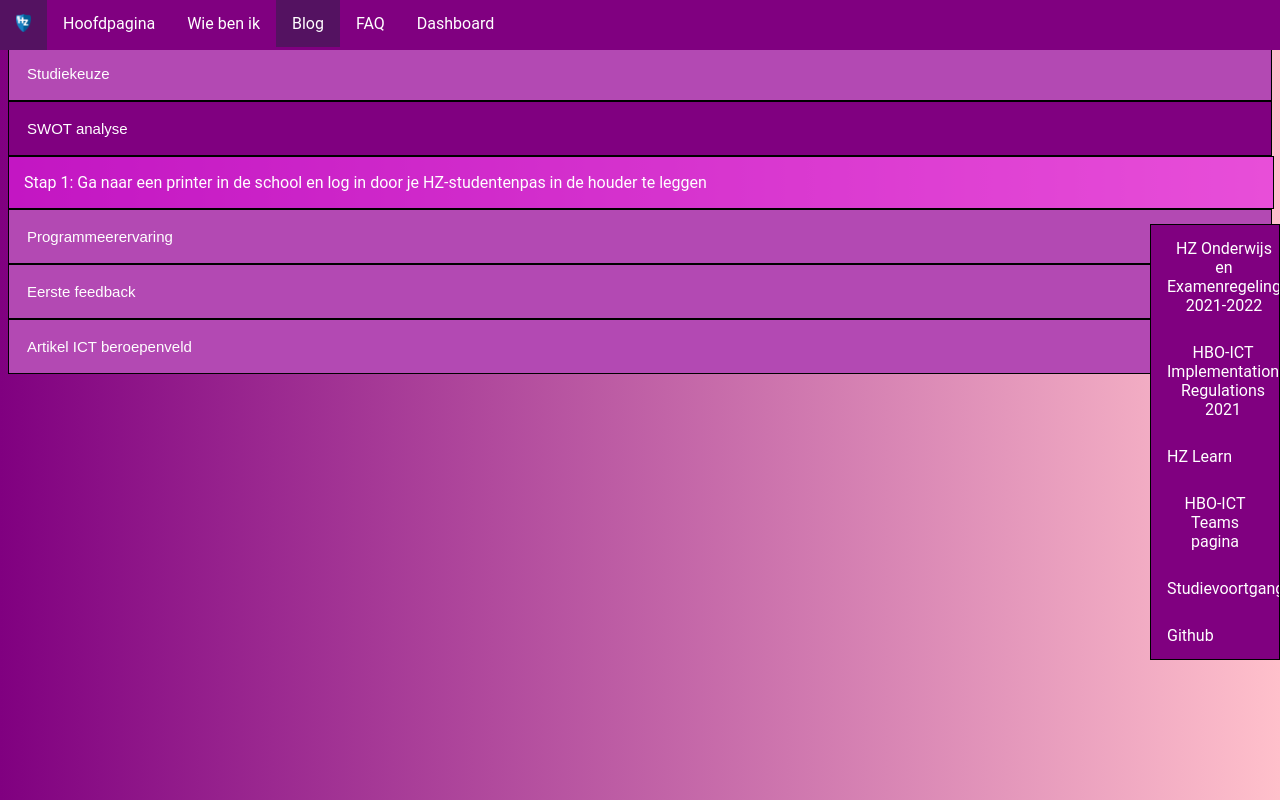
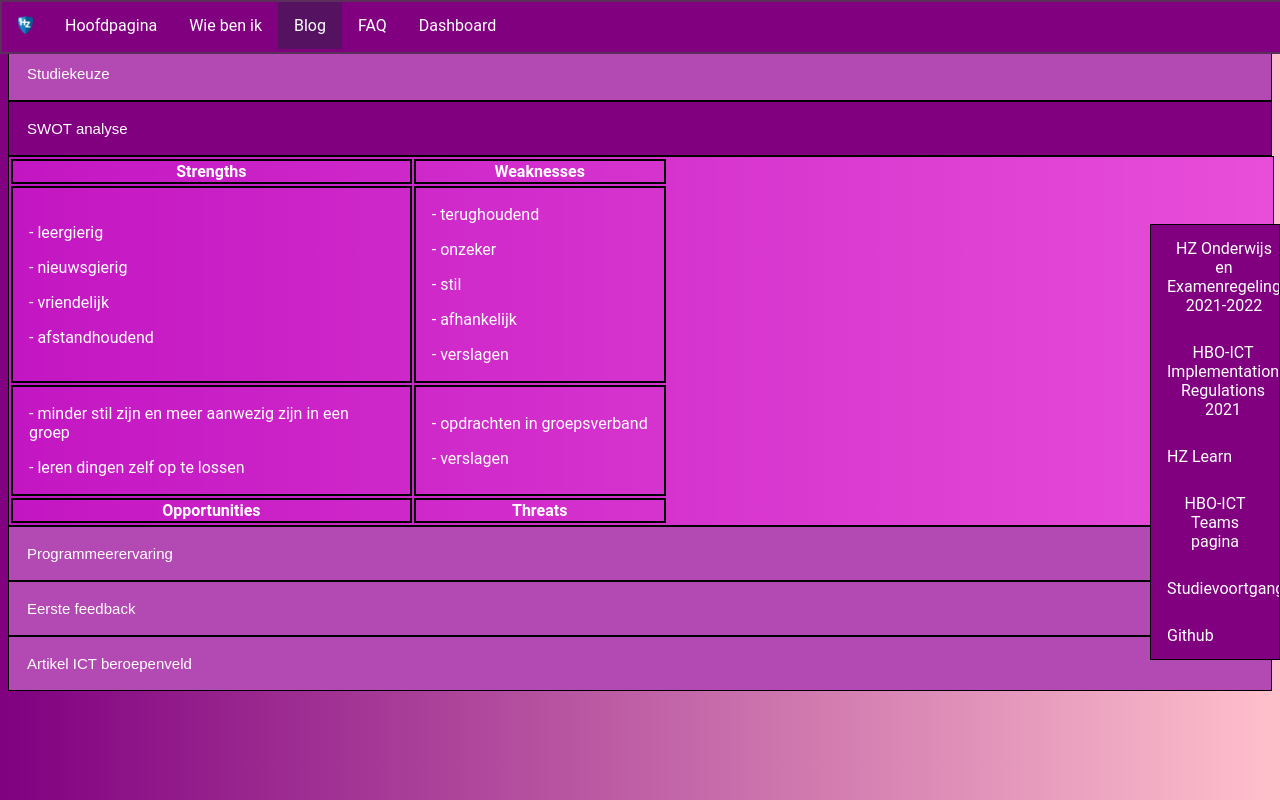
Before and after one commit to JimmydeWaele/JimmydeWaele, a plain HTML site: page blog.html in a window 1280 px wide. Both pictures are taken after a click on the button "SWOT analyse". Drawn offline with Linux system fonts and the light colour scheme.

Commit message:
Final product 15/09

```diff
--- a/blog.html
+++ b/blog.html
@@ -17,9 +17,11 @@
     padding: 0;
     overflow: hidden;
     background-color: purple;
+    border: rgb(92, 46, 92) solid 2px;
   }
-  .active{
-    background-color:rgb(84, 18, 97);
+
+  .active {
+    background-color: rgb(84, 18, 97);
   }
 
   li {
@@ -49,8 +51,7 @@
     bottom: 140px;
     right: 0px;
     width: 10%;
-    border:black solid 1px;
-
+    border: black solid 1px;
   }
 
   li {
@@ -88,7 +89,7 @@
     text-align: left;
     outline: none;
     font-size: 15px;
-    border:black solid 1px
+    border: black solid 1px
   }
 
   .cactive,
@@ -102,14 +103,26 @@
     background-color: rgba(223, 32, 223, 0.705);
     width: 100%;
     color: white;
-      border:black solid 1px;
+    border: black solid 1px;
   }
+
   p {
-      margin-left:15px;
-      width:90%;
+    margin-left: 15px;
+    width: 90%;
   }
-    b{
-      margin-left:15px;
+
+  b {
+    margin-left: 15px;
+  }
+
+  .swot table,
+  th,
+  td {
+    border: black solid 2px;
+  }
+
+  p {
+    margin-right: 15px;
   }
 </style>
 
@@ -118,7 +131,7 @@
     <div class="navbar">
       <ul>
         <li><a href="index.html"><img src="hz-logo.png"></a></li>
-        <li><a  href="index.html">Hoofdpagina</a></li>
+        <li><a href="index.html">Hoofdpagina</a></li>
         <li><a href="profile.html">Wie ben ik</a></li>
         <li><a class="active" href="blog.html">Blog</a></li>
         <li><a href="faq.html">FAQ</a></li>
@@ -132,16 +145,52 @@
     <button type="button" class="collapsible">Studiekeuze</button>
     <div class="content">
       <b>Studiekeuzeactiviteiten:</b>
-    <p>Ik heb voor HBO-ICT geen studiekeuzeactiviten gedaan, echter voor mijn vooropleiding (sportkunde), ben ik wel naar
+      <p>Ik heb voor HBO-ICT geen studiekeuzeactiviten gedaan, echter voor mijn vooropleiding (sportkunde), ben ik wel
+        naar
         meerdere open dagen geweest.</p>
     </div>
     <button type="button" class="collapsible">SWOT analyse</button>
     <div class="content">
-    <p>Stap 1: Ga naar een printer in de school en log in door je HZ-studentenpas in de houder te leggen</p>
+      <table class="swot">
+        <tr>
+          <th>Strengths</th>
+          <th>Weaknesses</th>
+        </tr>
+        <tr>
+          <td>
+            <p>- leergierig</p>
+            <p>- nieuwsgierig</p>
+            <p>- vriendelijk</p>
+            <p>- afstandhoudend</p>
+          </td>
+          <td>
+            <p>- terughoudend</p>
+            <p>- onzeker</p>
+            <p>- stil</p>
+            <p>- afhankelijk</p>
+            <p>- verslagen</p>
+          </td>
+        </tr>
+        <tr>
+          <td>
+            <p>- minder stil zijn en meer aanwezig zijn in een groep</p>
+            <p>- leren dingen zelf op te lossen</p>
+          </td>
+          <td>
+            <p>- opdrachten in groepsverband</p>
+            <p>- verslagen</p>
+          </td>
+        </tr>
+        <tr>
+          <th>Opportunities</th>
+          <th>Threats</th>
+        </tr>
+      </table>
     </div>
     <button type="button" class="collapsible">Programmeerervaring</button>
     <div class="content">
-    <p>Ik heb zelf nog geen programmeer ervaring, ik heb het zelf nog nooit geprobeerd. Wel heb ik al een beetje kennis met windows etc. omdat ik zelf wel een problemen op mijn eigen pc heb proberen op te lossen.</p>
+      <p>Ik heb zelf nog geen programmeer ervaring, ik heb het zelf nog nooit geprobeerd. Wel heb ik al een beetje
+        kennis met windows etc. omdat ik zelf wel een problemen op mijn eigen pc heb proberen op te lossen.</p>
     </div>
     <button type="button" class="collapsible">Eerste feedback</button>
     <div class="content">
@@ -149,7 +198,9 @@
     </div>
     <button type="button" class="collapsible">Artikel ICT beroepenveld</button>
     <div class="content">
-    <p>Stap 1: Hou je HZ studentenpas voor de scanner en wacht tot de arm volledig is geopend</p>
+      <p><a style="color:white; text-decoration: none;"
+          href="https://www.werkbladmagazine.nl/artikel/kans-op-werk-in-de-ict">Klik op deze tekst voor een artikel over
+          baankansen in de ICT</a></p>
     </div>
 
     <script>
@@ -170,7 +221,8 @@
     </script>
 
     <div class="sidebar">
-    <li><a href="https://hz.nl/uploads/documents/Regelingen/OERS/2021-2022/HZ-Onderwijs-en-Examenregeling-2021-2022.pdf"
+      <li><a
+          href="https://hz.nl/uploads/documents/Regelingen/OERS/2021-2022/HZ-Onderwijs-en-Examenregeling-2021-2022.pdf"
           target="blanket">HZ
           Onderwijs en Examenregeling 2021-2022</a></li>
       <li><a
```
Also changed, not shown: dashboard.html (+7 -2 lines), faq.html (+10 -7 lines), profile.html (+38 -9 lines), IMG_4784.jpg, cod.png (deleted). Lines whose indentation alone changed are shown as unchanged.
